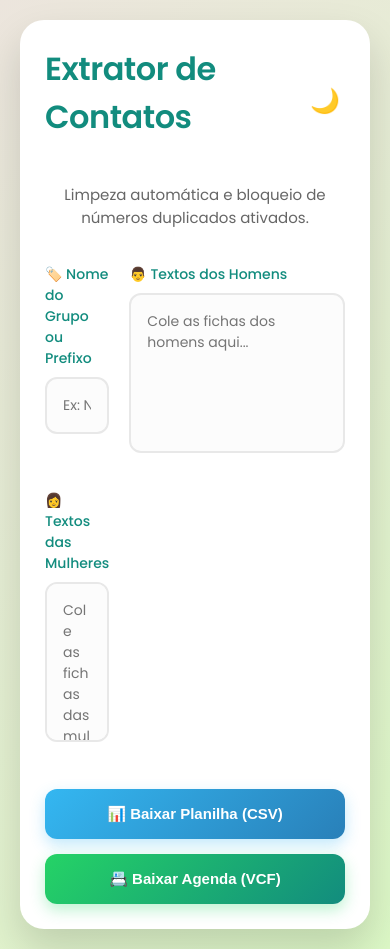
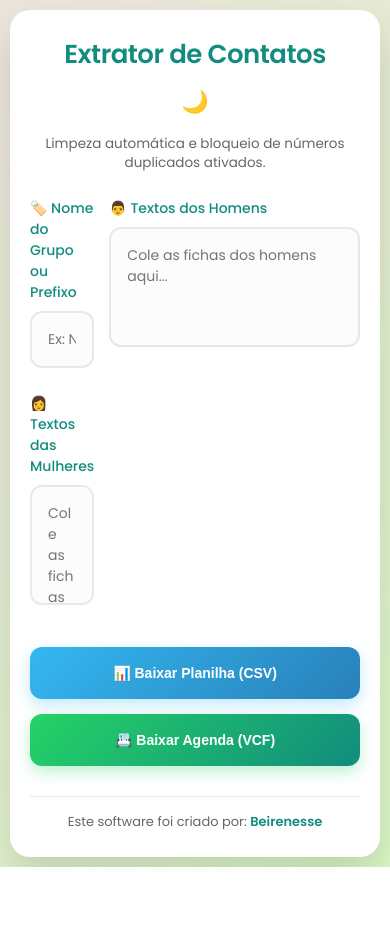
Before and after one commit to Jin-Mahbubah/projeto-linguas, a website: page public/index.html in a window 390 px wide. After the commit the page ends 867 px from the top, so only its background shows below. Drawn offline with Linux system fonts and the light colour scheme.

Commit message:
Update index.html
novo disgn

```diff
--- a/public/index.html
+++ b/public/index.html
@@ -2,7 +2,7 @@
 <html lang="pt-BR">
 <head>
     <meta charset="UTF-8">
-    <meta name="viewport" content="width=device-width, initial-scale=1.0">
+    <meta name="viewport" content="width=device-width, initial-scale=1.0, maximum-scale=1.0, user-scalable=no">
     <title>Extrator Inteligente de Contatos</title>
     <link href="https://fonts.googleapis.com/css2?family=Poppins:wght@300;400;500;600&display=swap" rel="stylesheet">
     <style>
@@ -18,7 +18,6 @@
             --input-border: #e8e8e8;
         }
 
-        /* Variáveis do Modo Escuro */
         body.dark-mode {
             --bg-grad-1: #1a1a2e;
             --bg-grad-2: #16213e;
@@ -65,14 +64,16 @@
             justify-content: center;
             align-items: center;
             position: relative;
+            margin-bottom: 5px;
         }
 
         h2 {
             color: var(--primary-dark);
-            margin-top: 0;
+            margin: 0;
             font-size: 32px;
             font-weight: 600;
             letter-spacing: -0.5px;
+            text-align: center;
         }
 
         #theme-toggle {
@@ -86,13 +87,17 @@
             width: auto;
             padding: 5px;
             margin: 0;
+            transition: transform 0.2s;
         }
+
+        #theme-toggle:hover { transform: scale(1.1); }
 
         p.subtitle {
             text-align: center;
             color: var(--text-muted);
-            margin-bottom: 35px;
+            margin-bottom: 30px;
             font-size: 15px;
+            line-height: 1.4;
         }
 
         .grid-layout {
@@ -151,6 +156,10 @@
             border-radius: 12px;
             width: 100%;
             transition: transform 0.2s, box-shadow 0.2s;
+            display: flex;
+            justify-content: center;
+            align-items: center;
+            gap: 8px;
         }
 
         .btn-csv {
@@ -166,9 +175,24 @@
         button.btn-action:hover { transform: translateY(-3px); }
         button.btn-action:active { transform: translateY(0); }
 
+        .credit-footer {
+            text-align: center;
+            margin-top: 30px;
+            font-size: 13px;
+            color: var(--text-muted);
+            border-top: 1px solid var(--input-border);
+            padding-top: 15px;
+        }
+
+        .credit-footer strong {
+            color: var(--primary-dark);
+            font-weight: 600;
+        }
+
         #toast {
             visibility: hidden;
-            min-width: 300px;
+            min-width: 280px;
+            max-width: 90%;
             background-color: #333;
             color: #fff;
             text-align: center;
@@ -179,22 +203,52 @@
             bottom: 30px;
             left: 50%;
             transform: translateX(-50%) translateY(20px);
-            font-size: 15px;
+            font-size: 14px;
             font-weight: 500;
             opacity: 0;
             transition: opacity 0.3s, transform 0.3s;
             box-shadow: 0 10px 30px rgba(0,0,0,0.2);
+            box-sizing: border-box;
         }
 
         #toast.show { visibility: visible; opacity: 1; transform: translateX(-50%) translateY(0); }
         #toast.success { background-color: var(--primary-dark); }
         #toast.error { background-color: #e74c3c; }
 
-        @media (max-width: 650px) {
-            .grid-layout, .button-group { grid-template-columns: 1fr; }
+        /* ========================================================= */
+        /* RESPONSIVIDADE: CELULARES E TABLETS                       */
+        /* ========================================================= */
+        @media (max-width: 768px) {
+            body { padding: 10px; }
+            .container {
+                padding: 25px 20px;
+                border-radius: 20px;
+            }
+            .grid-layout, .button-group {
+                grid-template-columns: 1fr;
+                gap: 15px;
+            }
             .form-group.full-width { grid-column: span 1; }
-            .container { padding: 25px; }
-            #theme-toggle { position: relative; display: block; margin: 0 auto 10px; }
+
+            .header-top {
+                flex-direction: column;
+                margin-bottom: 15px;
+            }
+            h2 { font-size: 26px; }
+            p.subtitle { font-size: 13.5px; margin-bottom: 25px; }
+
+            #theme-toggle {
+                position: relative;
+                margin-top: 10px;
+                font-size: 22px;
+            }
+
+            textarea { height: 120px; } /* Altura menor no celular para caber na tela */
+
+            button.btn-action {
+                padding: 18px 15px; /* Botões mais altos para facilitar o clique com o dedo */
+                font-size: 14px;
+            }
         }
     </style>
 </head>
@@ -228,22 +282,23 @@
                 <button class="btn-action btn-vcf" onclick="processarContatos('vcf')">📇 Baixar Agenda (VCF)</button>
             </div>
         </div>
+
+        <div class="credit-footer">
+            Este software foi criado por: <strong>Beirenesse</strong>
+        </div>
     </div>
 
     <div id="toast"></div>
 
     <script>
-        // MEMÓRIA INTELIGENTE: Carrega o último nome digitado
         document.addEventListener("DOMContentLoaded", () => {
             const inputNome = document.getElementById('nome_grupo');
             inputNome.value = localStorage.getItem('memoria_nome_grupo') || '';
             inputNome.addEventListener('input', (e) => localStorage.setItem('memoria_nome_grupo', e.target.value));
 
-            // Carrega preferência de tema
             if(localStorage.getItem('tema_escuro') === 'sim') toggleTheme();
         });
 
-        // MODO ESCURO
         function toggleTheme() {
             const body = document.body;
             const btn = document.getElementById("theme-toggle");
@@ -258,7 +313,6 @@
             }
         }
 
-        // NOTIFICAÇÃO
         function mostrarNotificacao(mensagem, tipo) {
             const toast = document.getElementById("toast");
             toast.textContent = mensagem;
@@ -266,24 +320,20 @@
             setTimeout(() => { toast.className = toast.className.replace(`show ${tipo}`, ""); }, 4000);
         }
 
-        // EXTRAÇÃO INTELIGENTE (Mantém o + de países diferentes e tira duplicados)
         function extrairTelefonesDeTexto(texto) {
             const regex = /\+?[\d][\d\s\-\(\)]{7,20}\d/g;
             const encontrados = texto.match(regex) || [];
 
-            // Limpa espaços e parênteses, mas preserva o sinal de +
             const numerosLimpos = encontrados.map(n => {
                 let sinal = n.startsWith('+') ? '+' : '';
                 let apenasNumeros = n.replace(/\D/g, '');
                 return sinal + apenasNumeros;
             });
 
-            // Remove os menores que 8 dígitos e APAGA DUPLICADOS
             const filtrados = numerosLimpos.filter(n => n.length >= 8);
-            return [...new Set(filtrados)]; // O "Set" é a mágica que apaga cópias repetidas
+            return [...new Set(filtrados)];
         }
 
-        // GERENCIADOR CENTRAL
         function processarContatos(tipoExportacao) {
             let nomeGrupo = document.getElementById('nome_grupo').value.trim() || "Contato";
             const textoMasc = document.getElementById('numeros_masc').value;
@@ -303,7 +353,6 @@
             mostrarNotificacao(`✅ Sucesso! ${telMasc.length} homens e ${telFem.length} mulheres processados sem duplicatas.`, 'success');
         }
 
-        // GERA PLANILHA (Google Contatos)
         function gerarCSV(telMasc, telFem, nomeGrupo) {
             let conteudo = "Name,Phone 1 - Value\n";
             telMasc.forEach((num, i) => conteudo += `${nomeGrupo} - Masc ${i + 1},${num}\n`);
@@ -311,7 +360,6 @@
             baixarArquivo(conteudo, `${nomeGrupo}_planilha.csv`, 'text/csv');
         }
 
-        // GERA VCF (Direto para Celular)
         function gerarVCF(telMasc, telFem, nomeGrupo) {
             let conteudo = "";
             telMasc.forEach((num, i) => {
@@ -323,7 +371,6 @@
             baixarArquivo(conteudo, `${nomeGrupo}_agenda.vcf`, 'text/vcard');
         }
 
-        // FUNÇÃO DE DOWNLOAD
         function baixarArquivo(conteudo, nomeArquivo, tipoMime) {
             const blob = new Blob([conteudo], { type: `${tipoMime};charset=utf-8;` });
             const link = document.createElement("a");
```
